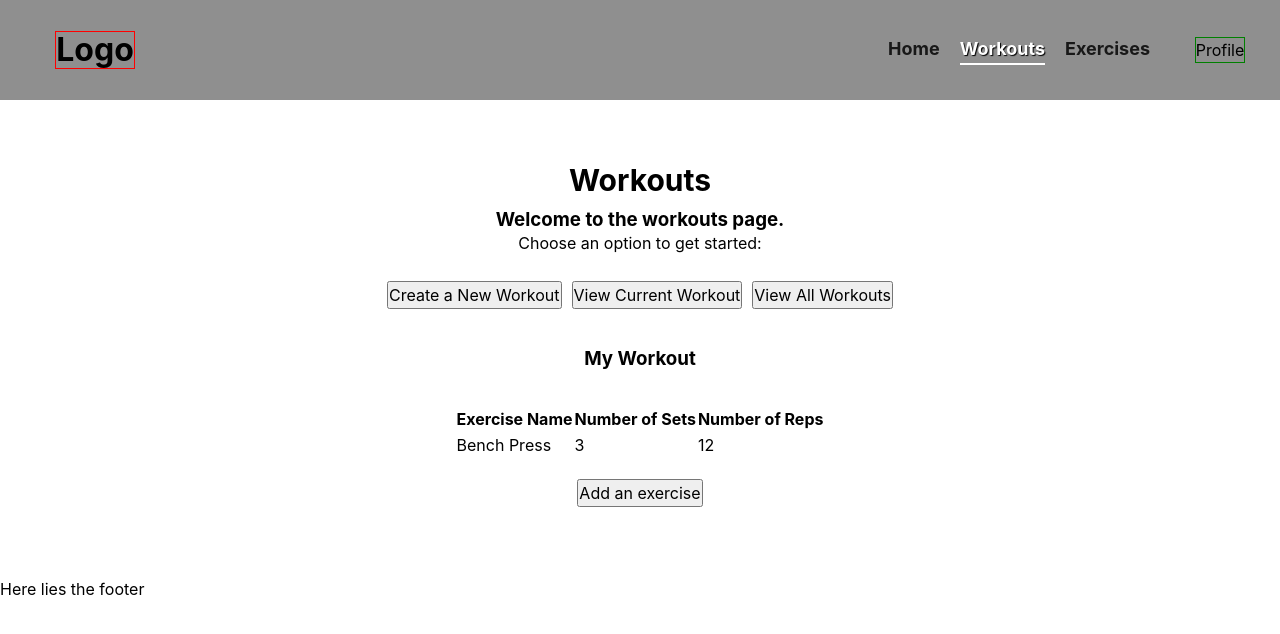
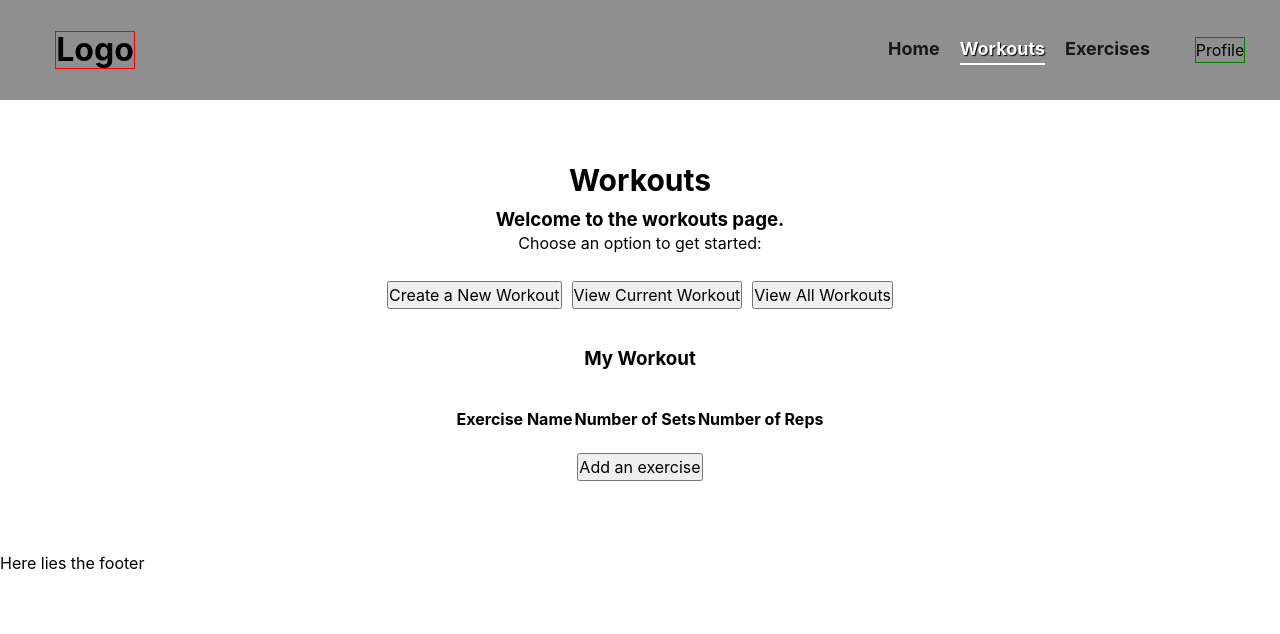
Before and after one commit to Satokii/gymtyme, a React (Vite) app: page /workouts in a window 1280 px wide. Both pictures are taken after a click on the button "Create a New Workout". Shown: the top 634 px of the page. Built offline with nearby package versions, Linux system fonts and the light colour scheme.

Commit message:
workouts are now rendered on screen when added through form or exercises tab

```diff
--- a/src/components/workouts/components/NewWorkout.jsx
+++ b/src/components/workouts/components/NewWorkout.jsx
@@ -1,5 +1,6 @@
 import { useState } from 'react'
 import '../../../styles/workouts/new-workout.css'
+import Workouts from '..'
 
 function NewWorkout({ currentWorkout, setCurrentWorkout }) {
 
@@ -41,7 +42,6 @@ function NewWorkout({ currentWorkout, setCurrentWorkout }) {
     function handleChange(e) {
         const { name, value } = e.target
         setForm({...form, [name]: value})
-        console.log(e.target.name)
     }
 
     function handleSubmit(e) {
@@ -64,13 +64,15 @@ function NewWorkout({ currentWorkout, setCurrentWorkout }) {
                             <th>Number of Reps</th>
                         </tr>
                     </thead>
-                    <tbody>
+                    {currentWorkout.map((workout, index) =>
+                    <tbody key={`${workout.name}-${index}`}>
                         <tr>
-                            <td>Bench Press</td>
-                            <td>3</td>
-                            <td>12</td>
+                            <td>{workout.name}</td>
+                            <td>{workout.sets}</td>
+                            <td>{workout.reps}</td>
                         </tr>
                     </tbody>
+                     )}
                 </table>
             </div>
             {showAddBtn ? <button onClick={() => {
```
